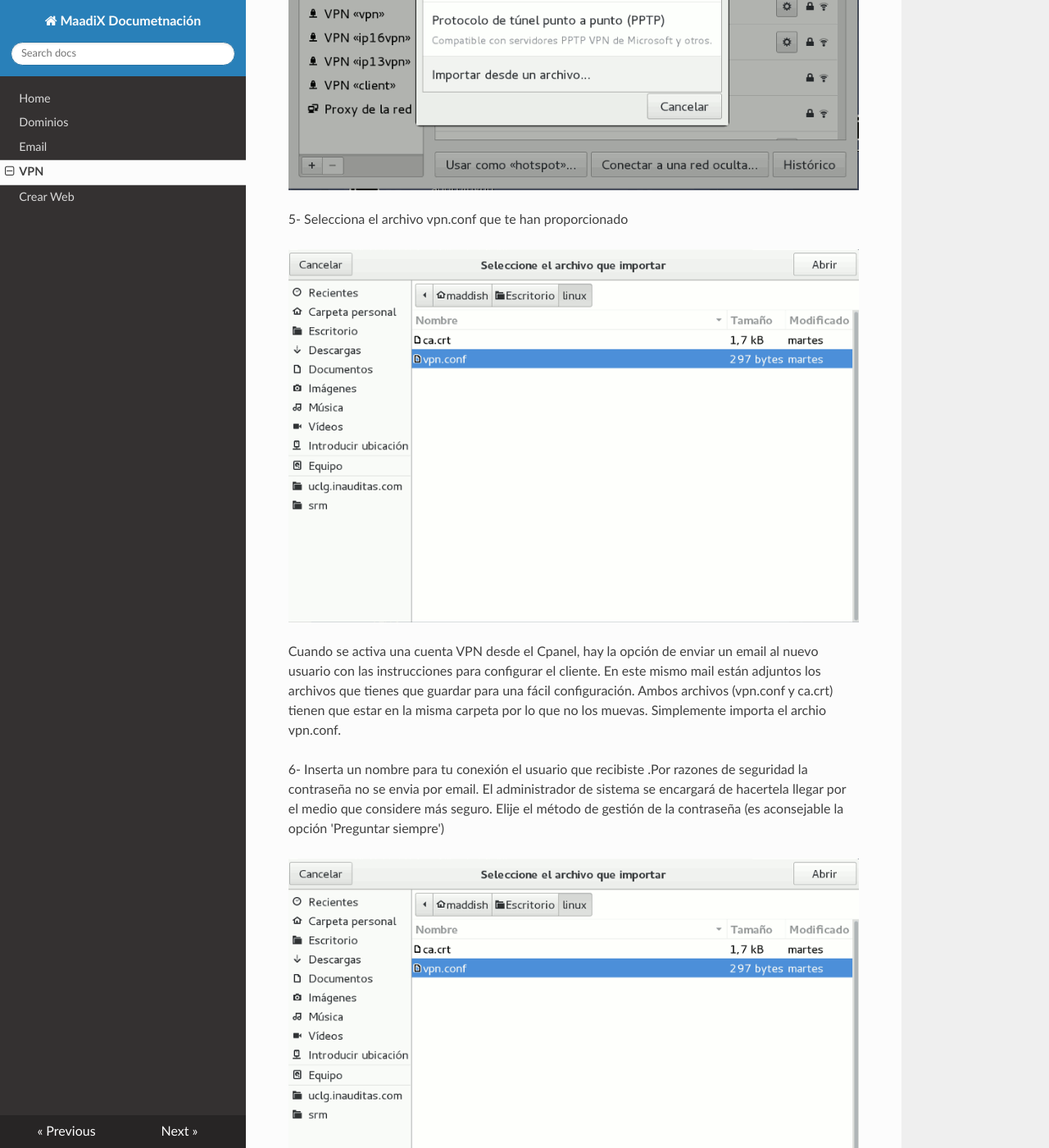
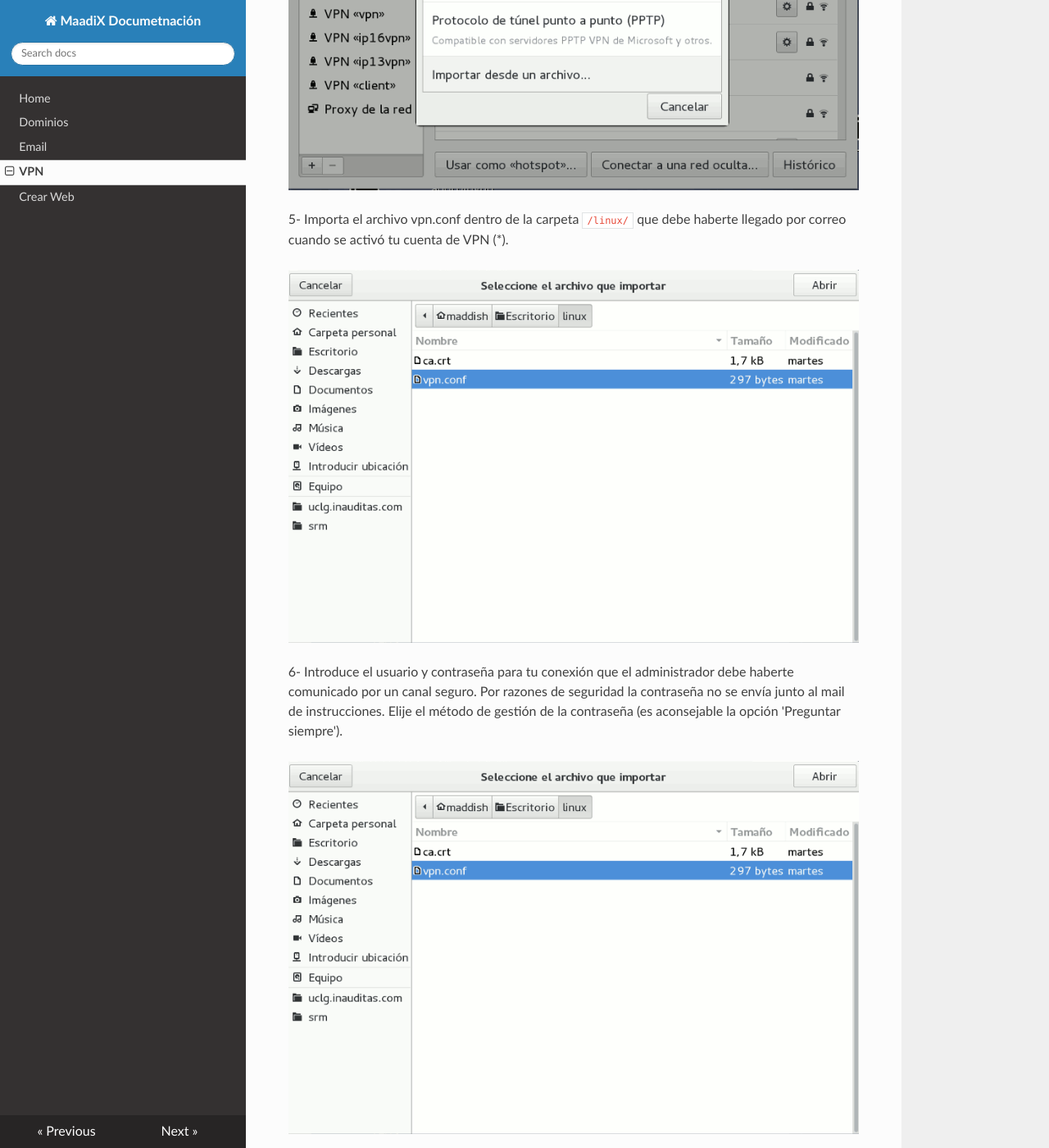
Before and after one commit to MaadixNet/docs, an MkDocs documentation site: the page built from docs/vpn.md, in a window 1280 px wide and 1400 px high, scrolled down 5005 px. Shown: the whole window at 82% size. Built offline with MkDocs 1.6.1, drawn with Linux system fonts in a browser that asks for light colours; nearby versions of some CDN libraries; old or Windows-style settings are respelled for this version of MkDocs; some of the changed text lies outside the part shown.

Commit message:
Update vpn.md

```diff
--- a/docs/vpn.md
+++ b/docs/vpn.md
@@ -33,15 +33,13 @@
 ![Screenshot](img/windows-vpn/01-vpn-download.png)
 
 
-2- Toma nota de la ubicación de la aplicación. Una vez acabada la instalación, copia en la carpeta \config los dos archivos dentro de la carpeta `/windows/` que deben haberte llegado por correo cuando se activó tu cuenta de VPN.
+2- Toma nota de la ubicación de la aplicación. Una vez acabada la instalación, copia en la carpeta \config los dos archivos dentro de la carpeta `/windows/` que deben haberte llegado por correo cuando se activó tu cuenta de VPN (\*).
 a) `vpn.ovpn`
 b) `ca.crt`
 
 ![Screenshot](img/windows-vpn/02-vpn-location.png)
 
 NOTA: La ubicación por defecto es `C:\Program Files\OpenVPN`, así que tendrás que copiar ambos archivos en `C:\Program Files\OpenVPN\config\` a menos que durante la instalación hayas ubicado la aplicación en otra carpeta.
-
-Si no has recibido ningún mail con instrucciones para instalar el cliente VPN y los archivos de configuración, solicita estos datos al administrador para que te lo reenvíe desde el Cpanel.
 
 3- Abre la aplicación OpenVPN GUI. Posiblemente se haya creado un acceso directo en tu escritorio.
 
@@ -60,66 +58,71 @@
     sudo apt-get install netwotk-manager-openvpn
     sudo restart network-manager
 
-Con Synaptic
-Aplicaciones > Herramientas de Sistema > Gestor de paquetes Synaptic busca y selecciona netwotk-manager-openvpn
-Una vez seleccionado el paquete haz click en 'Aplicar', en la bandeja superior de la interfaz.
+Con Synaptic:
+
+Aplicaciones > Herramientas de Sistema > Gestor de paquetes Synaptic
+
+Busca y selecciona netwotk-manager-openvpn  e instalalo.
 
 ![Screenshot](img/linux-vpn/01-install.png)
 
-2- Haz click en 'Configuración de Red' desde el panel de Network Manager.
+2- Haz click en 'Configuración de Red' desde el panel de Network Manager (el nombre puede ser tambié 'Preferencias de Red', 'Conexiones de Red' y otro según la distribución de linux).
 
 ![Screenshot](img/linux-vpn/ubuntu-edit.conn.png)
 
-3- Busca el botón 'Añadir' o '+' para  añadir la configuración y elige VPN
+3- Busca el botón 'Añadir' o '+' para  añadir la configuración y elige la opción VPN/OpenVPN.
 
 ![Screenshot](img/linux-vpn/03-add-vpn.png)
 
-4- Escoge la opción 'Importar desde un archivo'
+4- Escoge la opción 'Importar desde un archivo'.
 
 ![Screenshot](img/linux-vpn/03-import-profile.png)
 
-5- Selecciona el archivo vpn.conf que te han proporcionado
+5- Importa el archivo vpn.conf dentro de la carpeta `/linux/` que debe haberte llegado por correo cuando se activó tu cuenta de VPN (\*).
 
 ![Screenshot](img/linux-vpn/04-select-file.png)
 
-Cuando se activa una cuenta VPN desde el Cpanel, hay la opción de enviar un email al nuevo usuario con  las instrucciones para configurar el cliente. En este mismo mail están adjuntos los archivos que tienes que guardar para una fácil configuración. Ambos archivos (vpn.conf y ca.crt) tienen que estar en la misma carpeta por lo que no los muevas. Simplemente importa el archio vpn.conf.
-
-
-6- Inserta un nombre para tu conexión el usuario que recibiste .Por razones de seguridad la contraseña no se envia por email. El administrador de sistema se encargará de hacertela llegar por el medio que considere más seguro. Elije el método de gestión de la contraseña (es aconsejable la opción 'Preguntar siempre')
+6- Introduce el usuario y contraseña para tu conexión que el administrador debe haberte comunicado por un canal seguro. Por razones de seguridad la contraseña no se envía junto al mail de instrucciones. Elije el método de gestión de la contraseña (es aconsejable la opción 'Preguntar siempre').
 
 ![Screenshot](img/linux-vpn/04-select-file.png)
 
-7- Vuelve al panel del Network Manager y activa la conexión recién creada
+7- Vuelve al panel del Network Manager y activa la conexión recién creada.
+
 ![Screenshot](img/linux-vpn/07-connected-vpn.png)
 
 En unos segundos se crea la conexión. Para comprobar que la conexión se ha efectuado con éxito visita la web [http://cualesmiip.com/](http://cualesmiip.com/) activando y desactivando la VPN.  El resultado que te ofrece como 'Tu IP real' debería ser distinto.
 
 ## Android
 
-1- Descarga el cliente OpenVpn Connect para Android
+1- Extrae y guarda en tu tarjeta SD los archivos de configuración que se te habrán enviado por correo al crearte la cuenta VPN (\*).
+
+2- Descarga la App **OpenVpn Connect** para Android.
 
 [Descargar OpenVpn Connect](https://play.google.com/store/apps/details?id=net.openvpn.openvpn&hl=es)
 
-2- Lanza la aplicación y desde el menú escoge 'Import'
+3- Lanza la aplicación. En el manú el menú escoge la opción 'Import'.
 
 ![Screenshot](img/android-vpn/01-import.png)
 
-3- Selecciona 'Import profile from SD card'
+4- Selecciona 'Import profile from SD card'.
 
 ![Screenshot](img/android-vpn/02-profile.jpeg)
 
-4- Selecciona el archivo de configuración android-client.ovpn que  has previamente recibido y guardado en tu dispositivo
+4- Localiza y selecciona en tu tarjeta SD el archivo de configuración descargado anteriormente y con ruta `/VPN-(direcciónIP)/android/android-client.ovpn`. En esta misma carpeta tiene que haber un archivo ca.crt necesario tambin para configurar el cliente VPN.
 
 ![Screenshot](img/android-vpn/03-choosefile.jpeg)
 
-Cuando se activa una cuenta VPN desde el Cpanel, hay la opción de enviar un email al nuevo usuario con  las instrucciones para configurar el cliente. En este mismo mail están adjuntos los archivos que tienes que guardar. Ambos archivos (android-client.ovpn y ca.crt) tienen que estar en la misma carpeta. Si no has recibido ningún mail solicita estos datos a la persona que tenga acceso de administrador al panel de control
-
-5- Inserta el nombre de usuario y la contraseña
+5- Introduce el usuario y contraseña para tu conexión que el administrador debe haberte comunicado por un canal seguro. Por razones de seguridad la contraseña no se envía junto al mail de instrucciones
 
 ![Screenshot](img/android-vpn/04-user-password.jpeg)
 
-6- Espera unos segundos hasta que se establezca la conexión
+6- Espera unos segundos hasta que se establezca la conexión.
 
 ![Screenshot](img/android-vpn/05-connect.jpeg)
 
- Espera unos segundos hasta que se establezca la conexión. Para comprobar que la conexión se ha efectuado con éxito visita la web [http://cualesmiip.com/](http://cualesmiip.com/) activando y desactivando la VPN.  El resultado que te ofrece como 'Tu IP real' debería ser distinto.
+la conexión se ha efectuado con éxito visita la web [http://cualesmiip.com/](http://cualesmiip.com/) activando y desactivando la VPN.  El resultado que te ofrece como 'Tu IP real' debería ser distinto.
+
+
+-----
+
+(\*) Cuando el administrador activa una cuenta VPN desde el Cpanel puede enviar un mail con instrucciones para instalar el cliente VPN y los archivos de configuración de configuración necesarios para diferentes sistemas operativos. Si por alguna razón el usuario de la cuenta VPN no ha recibido este mail con estas instrucciones y archivos, debe solicitarlo de nuevo al administrador. El administrador puede reenviarlo en cualquier momento desde el panel de edicin del usuario en concreto.
```
Also changed, not shown: other parts of docs/vpn.md (+1 -1 lines).
